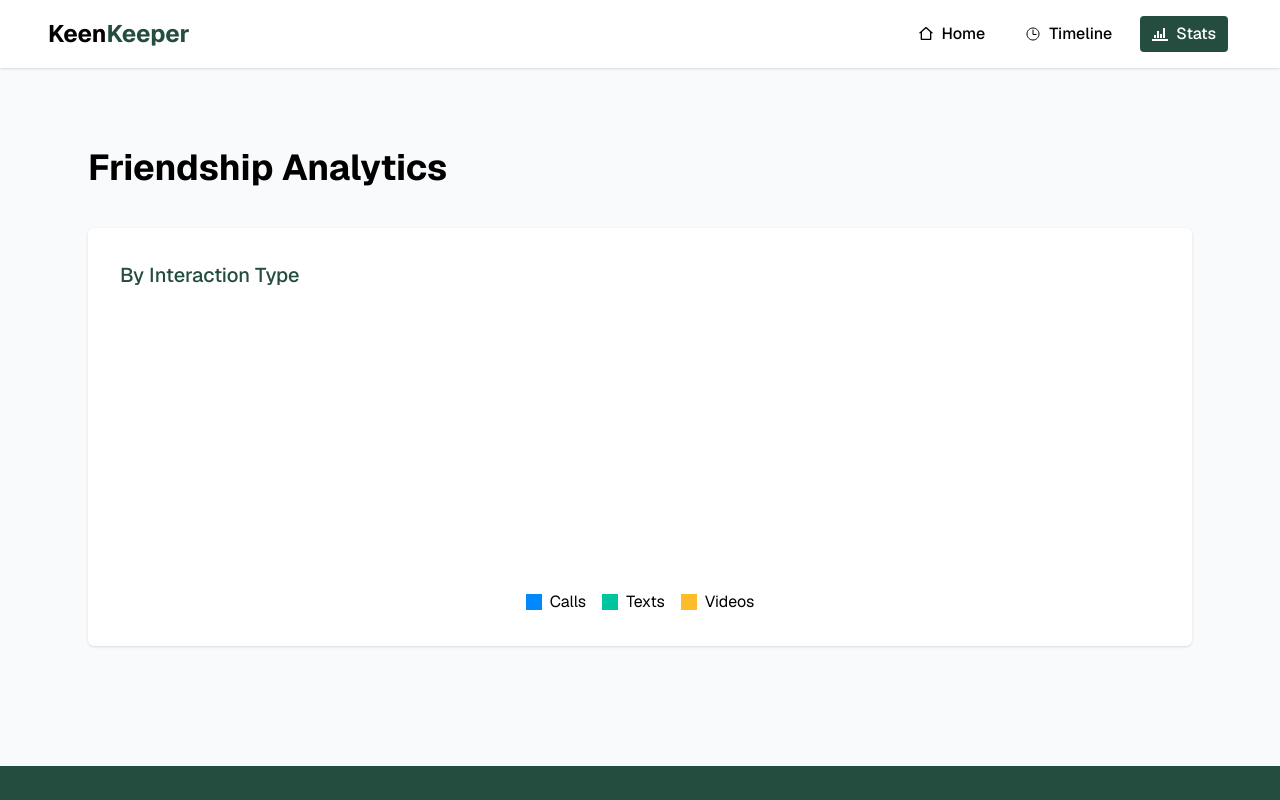
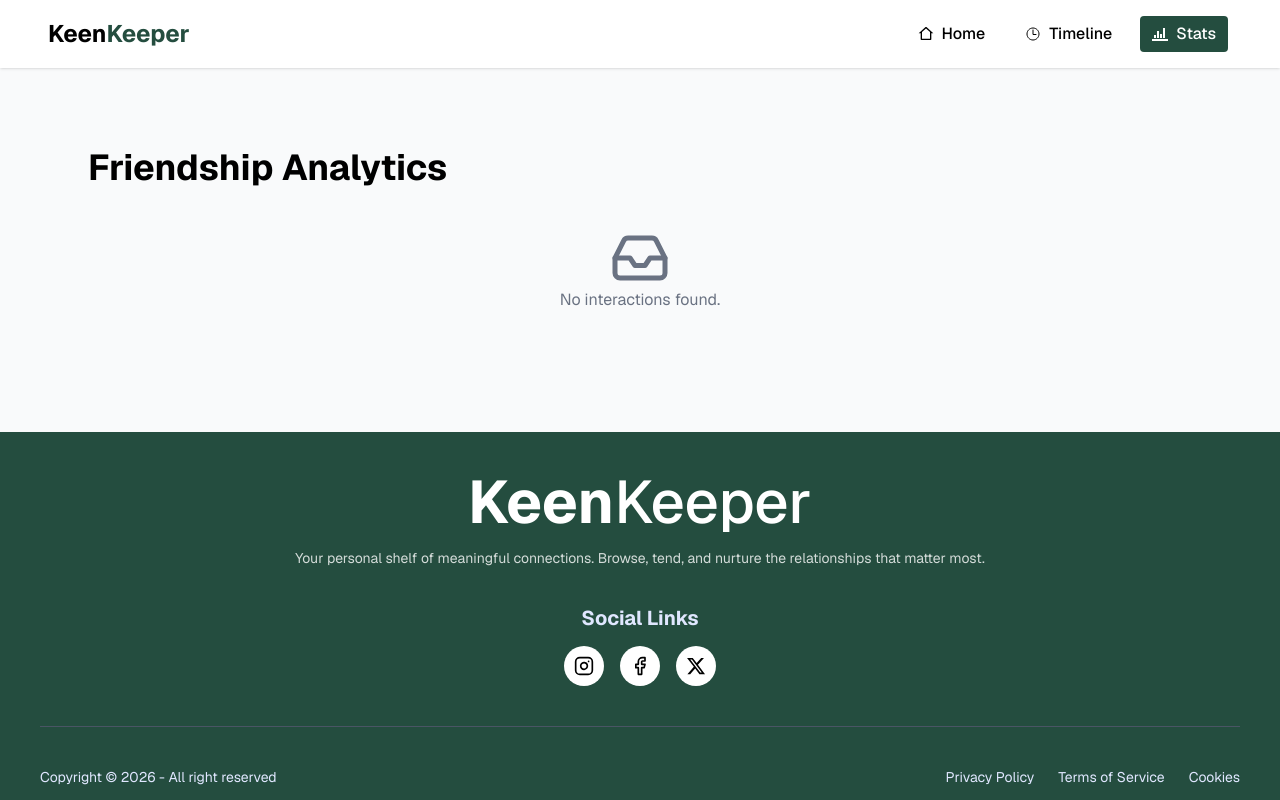
Before and after one commit to Nabil593/keen-keeper, a Next.js app: page /stats in a window 1280 px wide. Shown: the top 800 px of the page. Built offline with nearby package versions, Linux system fonts and the light colour scheme.

Commit message:
Timeline Filteing issue fixed

```diff
--- a/src/app/stats/page.jsx
+++ b/src/app/stats/page.jsx
@@ -1,5 +1,6 @@
 "use client";
 import { useInteractions } from "@/Context/InteractionContext";
+import { FiInbox } from "react-icons/fi";
 import { Pie, PieChart, Cell, ResponsiveContainer, Tooltip } from 'recharts';
 
 const StatsPage = () => {
@@ -17,9 +18,11 @@ const StatsPage = () => {
 
     return (
         <div className="max-w-[1200px] mx-auto w-full mb-30 lg:px-12 md:px-6 px-4 my-20 space-y-10">
-            <p className="text-4xl font-bold ">Friendship Analytics</p>
+            <p className="lg:text-4xl md:text-4xl text-3xl font-bold ">Friendship Analytics</p>
 
-            <div className="bg-white shadow-sm p-8 rounded-md">
+            {interactions.length === 0
+                ? <div className="text-gray-500 flex flex-col items-center justify-center"><FiInbox className="text-6xl" /> <p>No interactions found.</p></div>
+                : <div className="bg-white shadow-sm p-8 rounded-md">
                     <p className="text-[20px] font-medium text-[#244D3F]">By Interaction Type</p>
 
                     <div style={{ width: '100%', height: 300 }}>
@@ -58,7 +61,7 @@ const StatsPage = () => {
                             <div className="w-4 h-4 bg-[#FFBB28]"></div> <p>Videos</p>
                         </div>
                     </div>
-            </div>
+                </div>}
         </div>
     );
 };
--- a/src/app/timeline/page.jsx
+++ b/src/app/timeline/page.jsx
@@ -6,6 +6,7 @@ import call from "@/app/assets/call.png";
 import text from "@/app/assets/text.png";
 import video from "@/app/assets/video.png";
 import { useState } from "react";
+import { FiInbox, FiSearch } from "react-icons/fi";
 
 const TimelinePage = () => {
 
@@ -22,14 +23,18 @@ const TimelinePage = () => {
     return (
         <div className="max-w-[1200px] mx-auto w-full my-20 space-y-8 mb-30 lg:px-12 md:px-6 px-4">
 
-            <h2 className="lg:text-5xl md:text-4xl text-4xl font-bold">Timeline</h2>
+            <h2 className="lg:text-4xl md:text-4xl text-3xl font-bold">Timeline</h2>
 
             {interactions.length === 0
-                ? <p className="text-center text-gray-500">No interactions found.</p>
+                ? <div className="text-gray-500 flex flex-col items-center justify-center"><FiInbox className="text-6xl" /> <p>No interactions found.</p></div>
                 : <div className="space-y-8">
                     <div className="flex lg:flex-row md:flex-row flex-col-reverse gap-8 justify-between">
-                        <div className="w-full">
-                            <select value={filterType} onChange={(e) => setFilterType(e.target.value)} className="select appearance-none bg-white border border-gray-300 rounded p-2">
+                        <div className="w-full lg:w-48">
+                            <select
+                                value={filterType}
+                                onChange={(e) => setFilterType(e.target.value)}
+                                className="select select-bordered w-full bg-white border-gray-300 focus:outline-none focus:ring-1 focus:ring-gray-300"
+                            >
                                 <option value="All">All Timeline</option>
                                 <option value="call">Call</option>
                                 <option value="text">Text</option>
@@ -37,7 +42,7 @@ const TimelinePage = () => {
                             </select>
                         </div>
 
-                        <label className="input bg-white border-gray-300">
+                        <label className="input bg-white border-gray-300 w-full lg:w-70">
                             <svg className="h-[1em] opacity-50" xmlns="http://www.w3.org/2000/svg" viewBox="0 0 24 24">
                                 <g
                                     strokeLinejoin="round"
```
Lines whose indentation alone changed are shown as unchanged.
